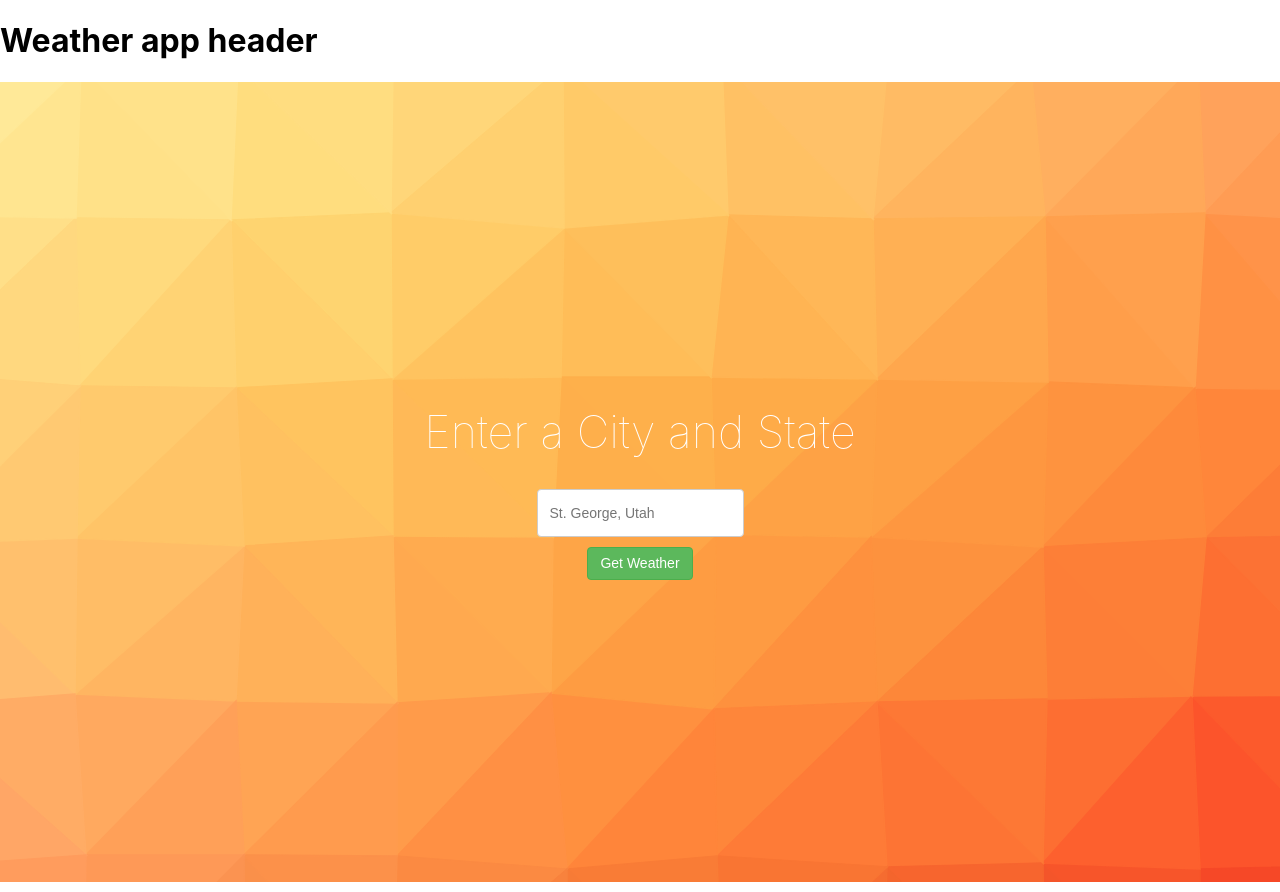
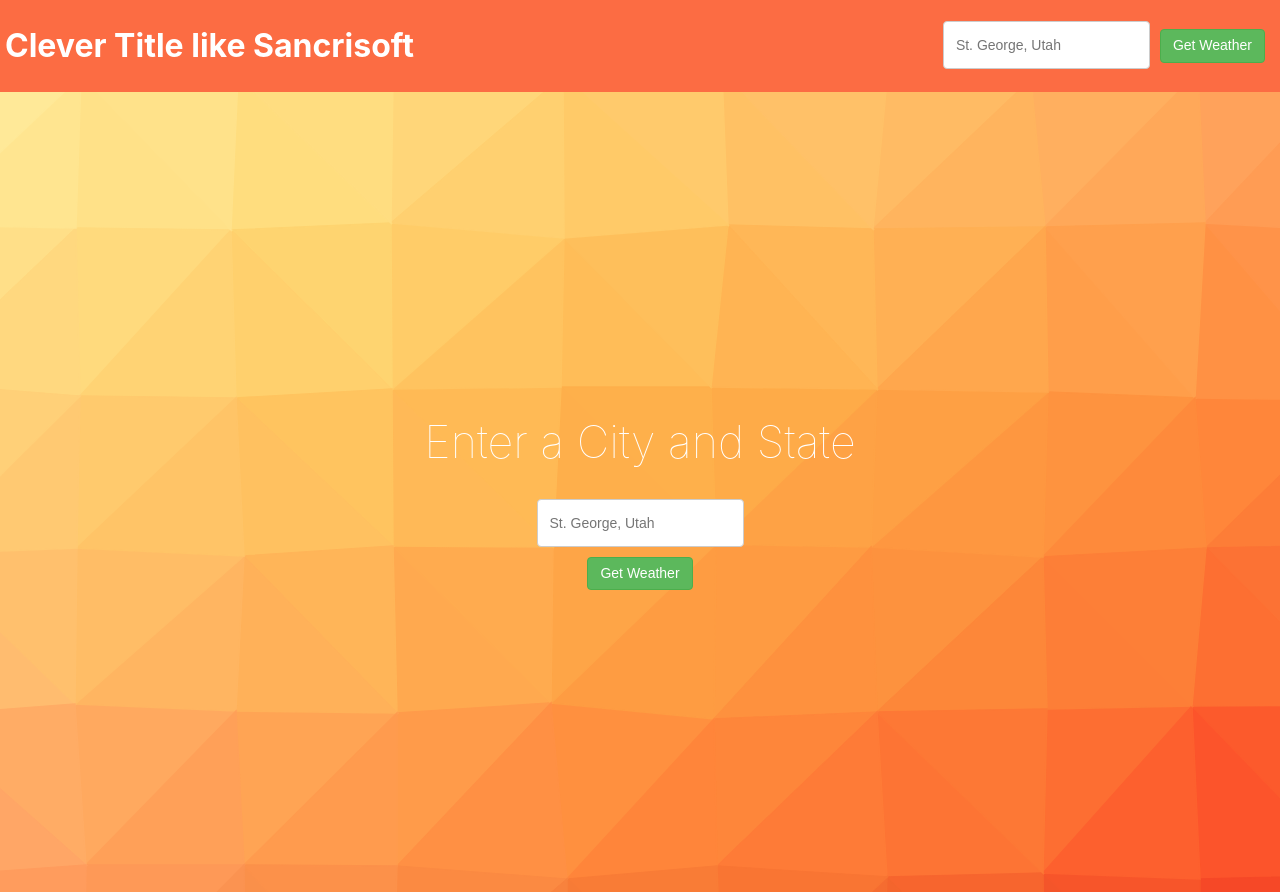
Before and after one commit to svictoreq/weather-app, a React (Create React App) app: page / in a window 1280 px wide. Built offline with nearby package versions, Linux system fonts and the light colour scheme.

Commit message:
Add UI for the Header

```diff
--- a/src/components/Header.js
+++ b/src/components/Header.js
@@ -1,9 +1,12 @@
 import React from 'react';
+import '../css/Header.css';
+import LocationContainer from './LocationContainer';
 
 const Header = (props) => {
 	return (
 		<header>
-			<h1>Weather app header</h1>
+			<h1>Clever Title like Sancrisoft</h1>
+			<LocationContainer />
 		</header>
 	)
 };
--- a/src/components/InputContainer.js
+++ b/src/components/InputContainer.js
@@ -1,11 +1,9 @@
 import React, { Fragment } from 'react';
+import LocationContainer from './LocationContainer';
 
 const InputContainer = (props) => {
 	return (
-		<Fragment>
-			<input type="text" placeholder="St. George, Utah" />
-			<button class="get-weather">Get Weather</button>
-		</Fragment>
+		<LocationContainer />
 	);
 };
 
--- /dev/null
+++ b/src/components/LocationContainer.js
@@ -0,0 +1,12 @@
+import React from 'react';
+
+const LocationContainer = (props) => {
+	return (
+		<div className="location-container">
+			<input type="text" className="location-input" placeholder="St. George, Utah" />
+			<button className="get-weather">Get Weather</button>
+		</div>
+	);
+};
+
+export default LocationContainer;
--- a/src/components/Main.js
+++ b/src/components/Main.js
@@ -1,14 +1,14 @@
-import React from 'react';
+import React, { Fragment } from 'react';
 import InputContainer from './InputContainer';
 import '../css/Main.css';
 
 const Main = (props) => {
 	return (
 		<main>
-			<div className="wrapper">
+			<Fragment>
 				<h1>Enter a City and State</h1>
 				<InputContainer />
-			</div>
+			</Fragment>
 		</main>
 	);
 }
--- /dev/null
+++ b/src/css/Header.css
@@ -0,0 +1,12 @@
+header {
+	padding: 5px;
+	display: flex;
+	justify-content: space-between;
+	align-items: center;
+	background: #fc5a2ce3;
+	color: #FFFFFF;
+}
+
+header input.location-input {
+	min-width: unset;
+}
--- a/src/css/Home.css
+++ b/src/css/Home.css
@@ -4,3 +4,14 @@ button.get-weather {
 	background: #5CB85C;
 	border-color: #4CAE4C;
 }
+
+input.location-input {
+	min-width: 174px;
+	height: 34px;
+	padding: 6px 12px;
+	font-size: 14px;
+	line-height: 1.4;
+	color: #555555;
+	border: 1px solid #CCCCCC;
+	border-radius: 4px;
+}
--- a/src/css/Main.css
+++ b/src/css/Main.css
@@ -7,7 +7,7 @@ main {
 	align-items: center;
 }
 
-main > .wrapper {
+main > .location-container {
 	color: #FFFFFF;
 	display: flex;
 	flex-direction: column;
@@ -15,18 +15,8 @@ main > .wrapper {
 	justify-content: center;
 }
 
-main > .wrapper > h1 {
+main > h1 {
+	color: #FFFFFF;
 	font-size: 45px;
 	font-weight: 100;
 }
-
-main > .wrapper > input {
-	min-width: 174px;
-	height: 34px;
-	padding: 6px 12px;
-	font-size: 14px;
-	line-height: 1.4;
-	color: #555555;
-	border: 1px solid #CCCCCC;
-	border-radius: 4px;
-}
```
